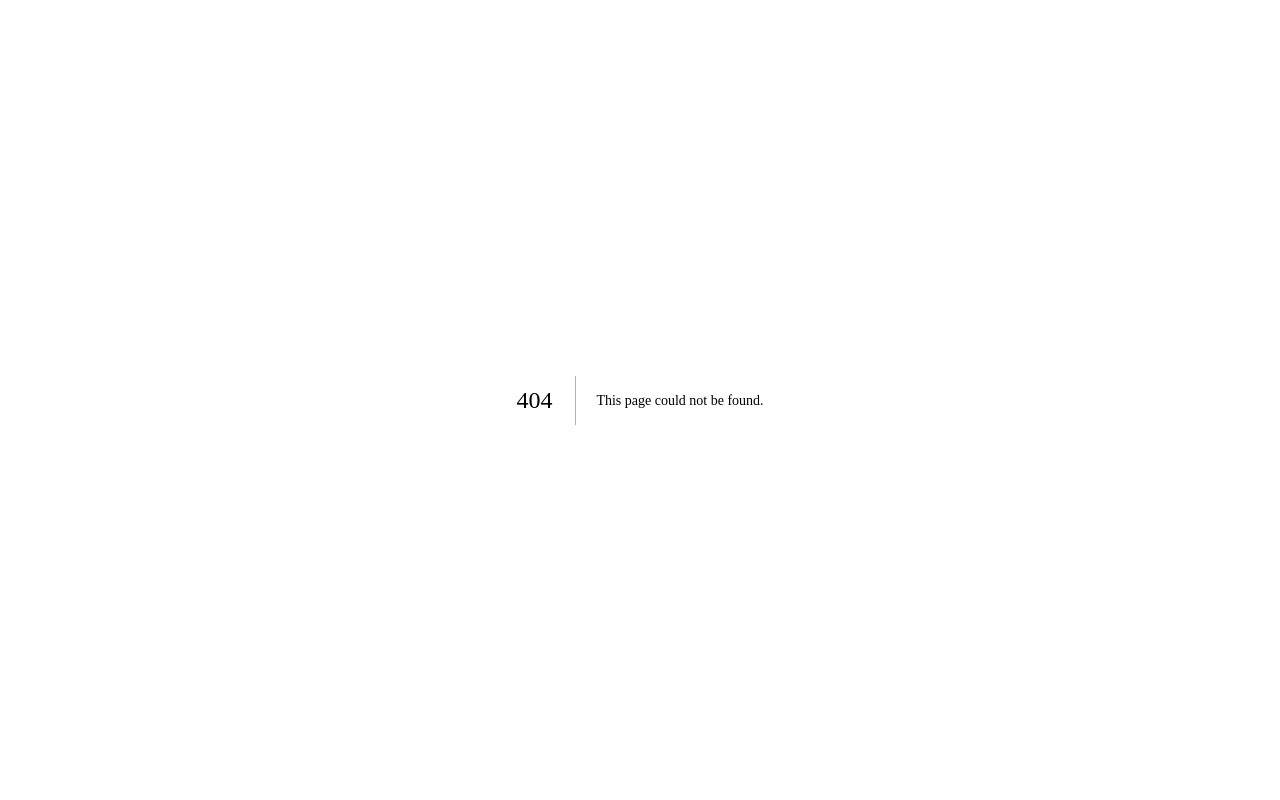
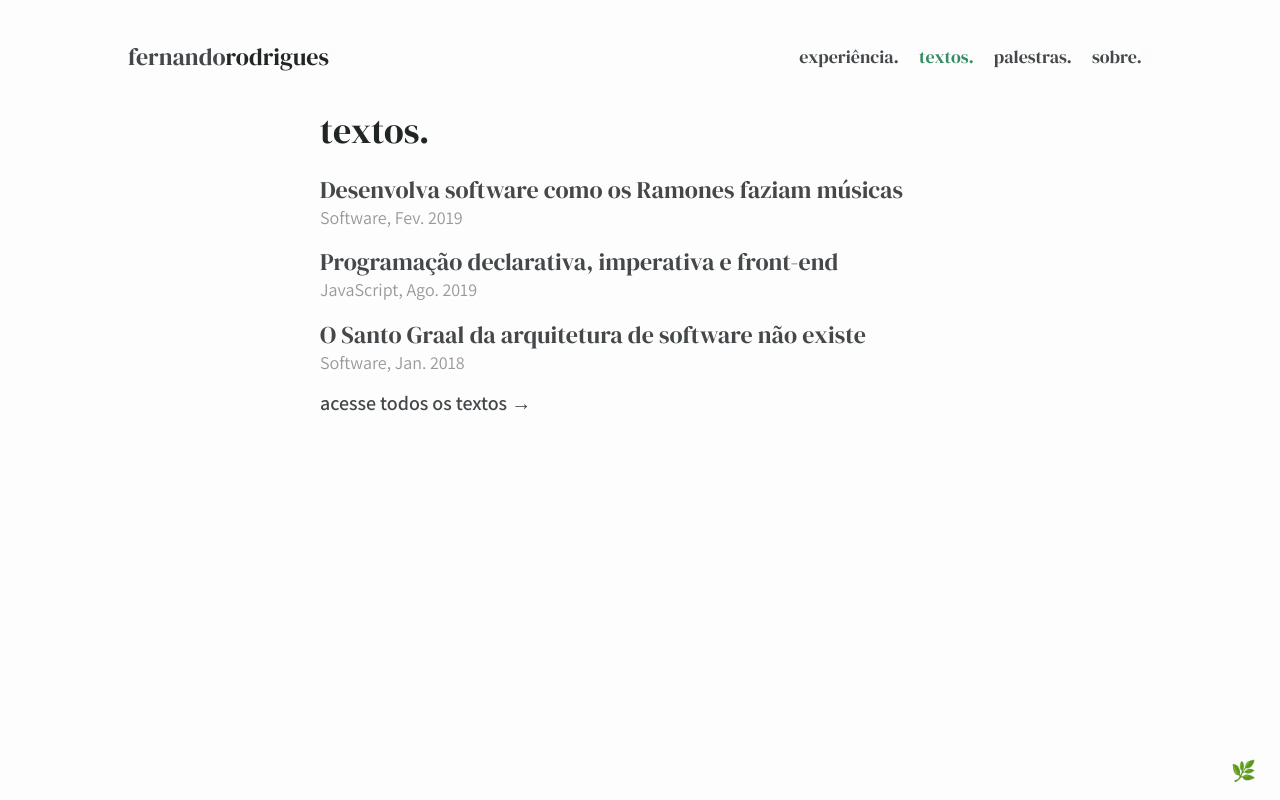
Before and after one commit to fernahh/fernahh.github.io, a Next.js app: page /posts in a window 1280 px wide. Before the commit this address had no page. Built offline with nearby package versions, Linux system fonts and the light colour scheme.

Commit message:
Fix Link component

```diff
--- a/components/banner/banner.js
+++ b/components/banner/banner.js
@@ -1,5 +1,4 @@
 import { ArrowLink } from 'components/arrow-link'
-import { Link } from 'components/link'
 import { P } from 'components/paragraph'
 import styles from './banner.module.css'
 
@@ -14,7 +13,7 @@ export const Banner = () => (
       <div className={styles['banner-links']}>
         <P>
           <ArrowLink
-            href="http://google.com"
+            href="/sobre"
             title="Link para a página com detalhes sobre mim"
           >
             Leia mais sobre mim
--- a/components/link/link.js
+++ b/components/link/link.js
@@ -1,4 +1,4 @@
-import { Link as NextLink } from 'next/link'
+import NextLink from 'next/link'
 import styles from './link.module.css'
 
 export const Link = ({ href, title, children, ...props }) => (
--- a/components/navigation/navigation.js
+++ b/components/navigation/navigation.js
@@ -7,10 +7,10 @@ export const Navigation = () => (
   <nav className={styles.navigation}>
     <NavigationList>
       <NavigationItem>
-        <NavigationLink href="/">experiência</NavigationLink>
+        <NavigationLink href="/experiencia">experiência</NavigationLink>
       </NavigationItem>
       <NavigationItem>
-        <NavigationLink as="/textos" href="/stories">
+        <NavigationLink as="/textos" href="/posts">
           textos
         </NavigationLink>
       </NavigationItem>
--- a/components/post-content-section/post-content-section.js
+++ b/components/post-content-section/post-content-section.js
@@ -6,7 +6,7 @@ export const PostContentSection = () => (
     title="Textos"
     list={posts}
     readMore={{
-      href: 'https://google.com',
+      href: '/textos',
       text: 'Acesse todos os textos',
     }}
   />
--- a/components/talks-content-section/talks-content-section.js
+++ b/components/talks-content-section/talks-content-section.js
@@ -6,7 +6,7 @@ export const TalksContentSection = () => (
     title="Palestras"
     list={talks}
     readMore={{
-      href: 'https://google.com',
+      href: '/palestras',
       text: 'Acesse todas as palestras',
     }}
   />
--- a/pages/stories/index.js
+++ b/pages/posts/index.js
@@ -1,10 +1,10 @@
 import { Page } from 'components/page'
 import { PostContentSection } from 'components/post-content-section'
 
-const Stories = () => (
+const Posts = () => (
   <Page>
     <PostContentSection />
   </Page>
 )
 
-export default Stories
+export default Posts
```
